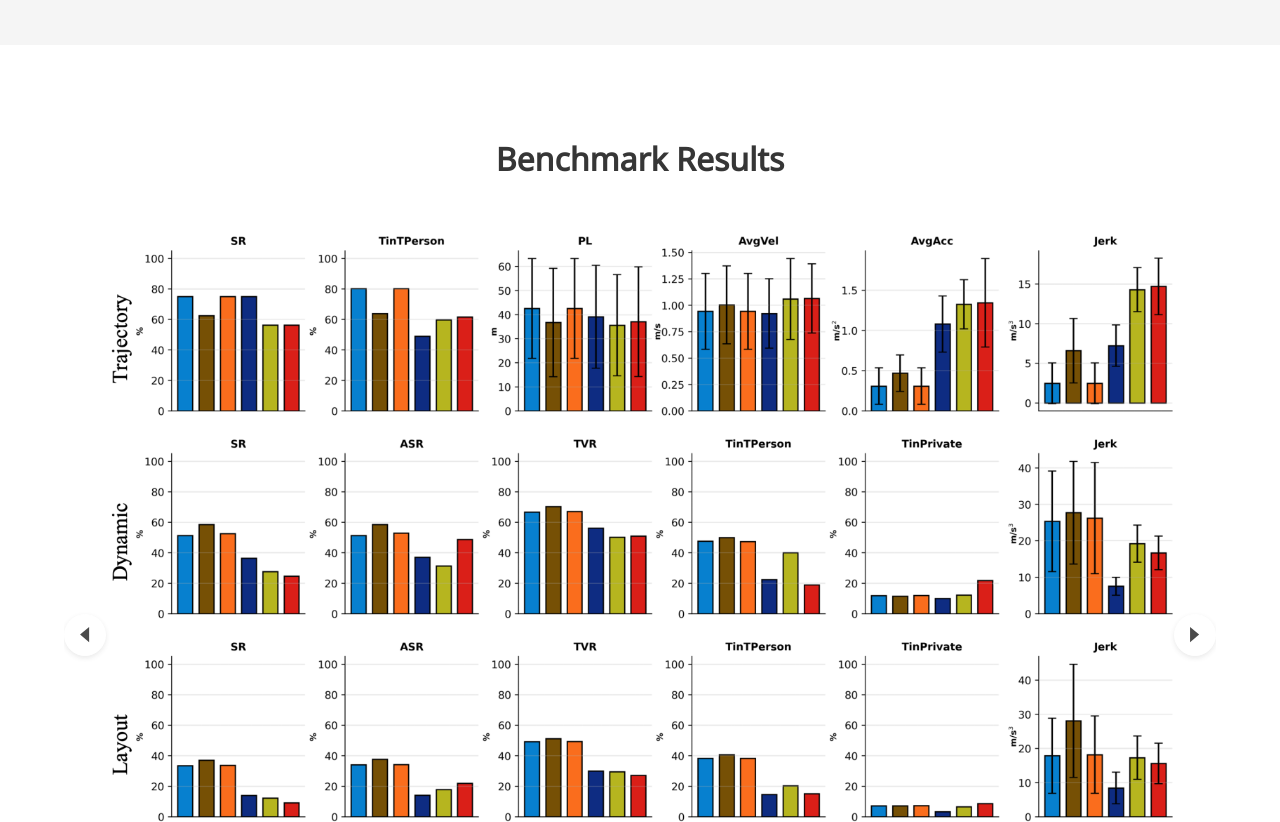
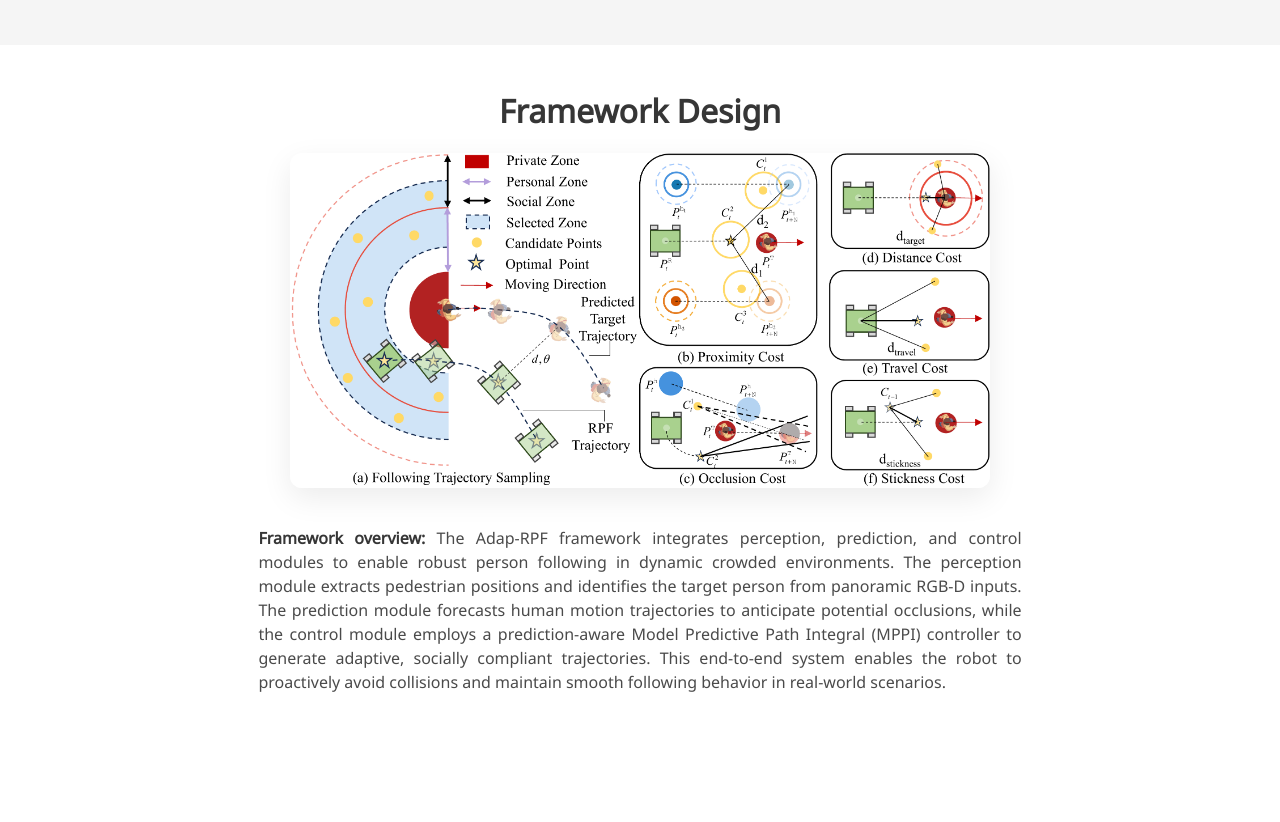
Before and after one commit to Adap-RPF/Adap-RPF.github.io, a plain HTML site: page index.html in a window 1280 px wide. Shown: the part 1316-2138 px from the top of the page. Drawn offline with nearby package versions, Linux system fonts and the light colour scheme; some icons are missing; files whose address does not match are found by name; a web font is replaced by a local one.

Commit message:
Update Adap-RPF

```diff
--- a/index.html
+++ b/index.html
@@ -214,6 +214,43 @@
   </div>
 </section> -->
 
+<!-- ===== Framework Design ===== -->
+<section class="section">
+  <div class="container is-max-desktop">
+    <div class="columns is-centered has-text-centered">
+      <div class="column is-four-fifths">
+        <h2 class="title is-3">Framework Design</h2>
+        <div class="content has-text-justified">
+
+          <!-- 图像 -->
+          <figure class="has-text-centered" style="margin-top:1rem;">
+            <!-- 替换为你的图片路径 -->
+            <img src="static/images/sampling.png"
+                 alt="Framework Design Diagram"
+                 style="max-width:100%;height:auto;border-radius:12px;box-shadow:0 10px 30px rgba(0,0,0,.08);" />
+          </figure>
+
+          <!-- 图像说明 / 描述文字 -->
+          <p style="margin-top:1rem;">
+            <strong>Framework overview:</strong> The Adap-RPF framework integrates
+            perception, prediction, and control modules to enable robust person following
+            in dynamic crowded environments. The perception module extracts pedestrian
+            positions and identifies the target person from panoramic RGB-D inputs.
+            The prediction module forecasts human motion trajectories to anticipate
+            potential occlusions, while the control module employs a prediction-aware
+            Model Predictive Path Integral (MPPI) controller to generate adaptive,
+            socially compliant trajectories. This end-to-end system enables the robot
+            to proactively avoid collisions and maintain smooth following behavior in
+            real-world scenarios.
+          </p>
+
+        </div>
+      </div>
+    </div>
+  </div>
+</section>
+<!-- ===== End Framework Design ===== -->
+
 <!-- Image carousel -->
 <section class="section">
   <div class="hero-body">
```
